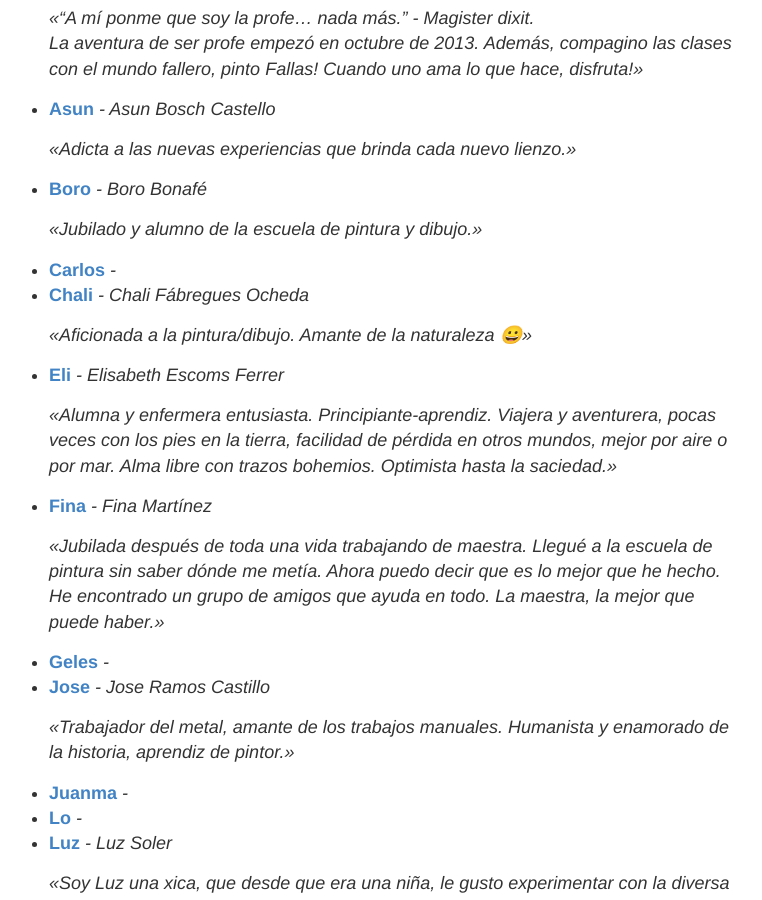
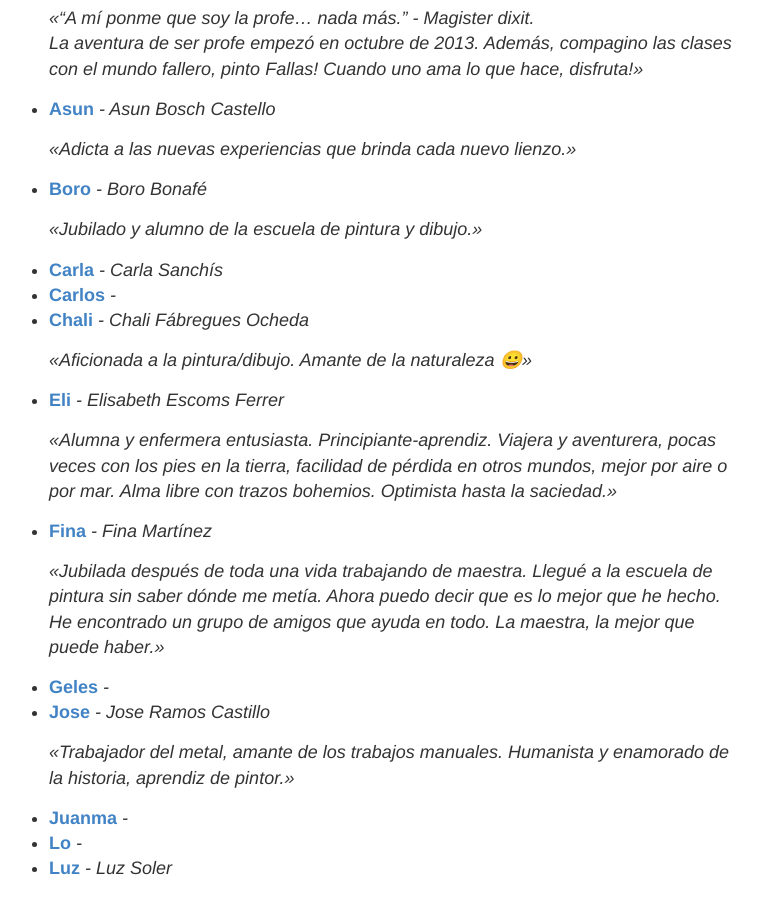
Before and after one commit to pinturitas/pinturitas.github.io, a Jekyll site: the page built from artistas.md, in a window 1280 px wide and 900 px high, scrolled down 315 px. Shown: the whole window, without its empty margins (261-1023 px from the left). Built offline with Jekyll 4.4.1, drawn with Linux system fonts in a browser that asks for light colours.

Commit message:
añadida Carla y un cuadro

```diff
--- /dev/null
+++ b/_artistas/carla.md
@@ -0,0 +1,3 @@
+---
+item_id: carla
+---
--- a/_data/artistas.yml
+++ b/_data/artistas.yml
@@ -14,6 +14,11 @@
   nombre: Boro Bonafé
   bio: Jubilado y alumno de la escuela de pintura y dibujo.
   bio_va: Jubilat i alumne de la escola de pintura i dibuix
+
+- item_id: carla
+  alias: Carla
+  nombre: Carla Sanchís
+  bio:
 
 - item_id: carlos
   alias: Carlos
```
Also changed, not shown: arte/tema-libre/2020-05-10-libre-foto22-carla.jpg (added).
